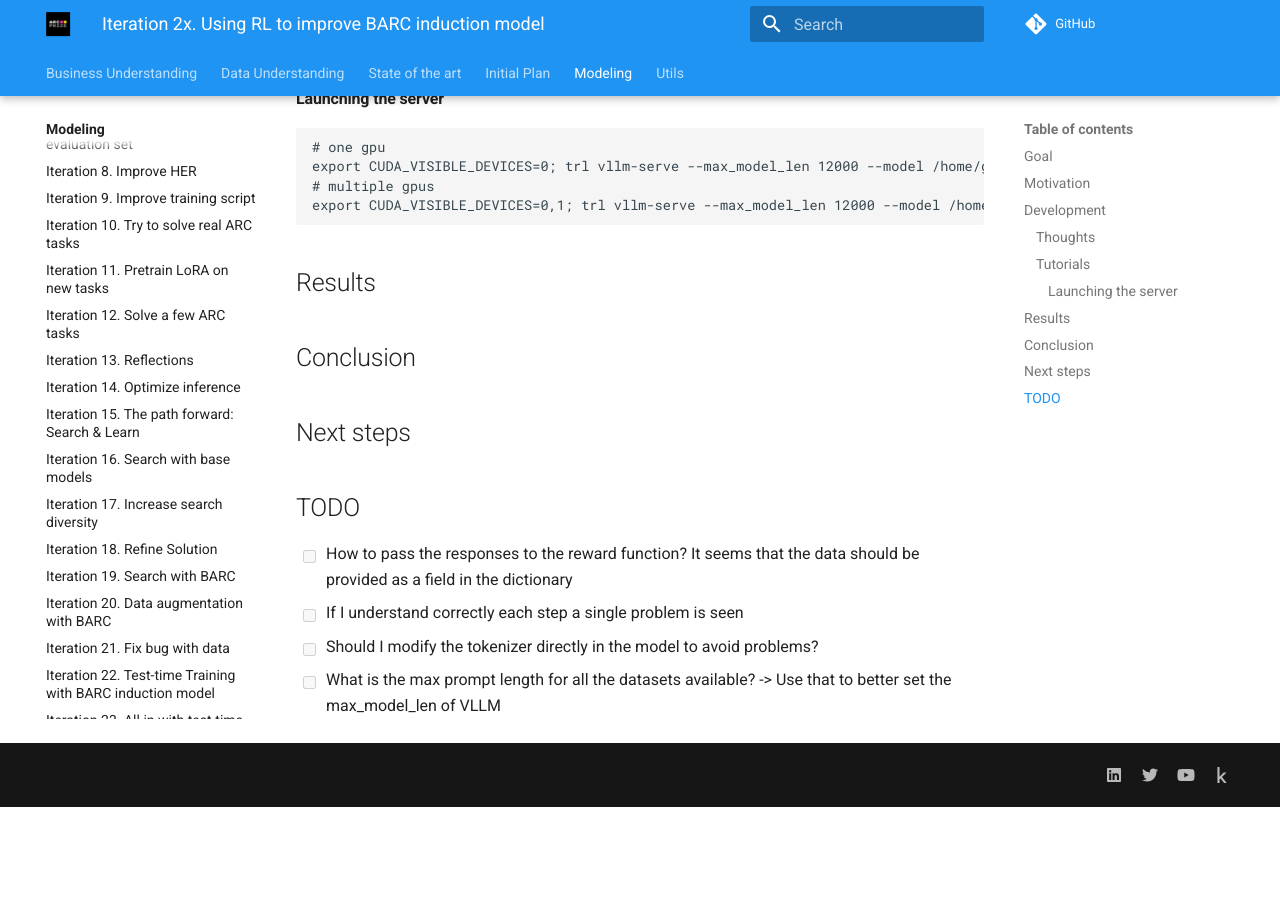
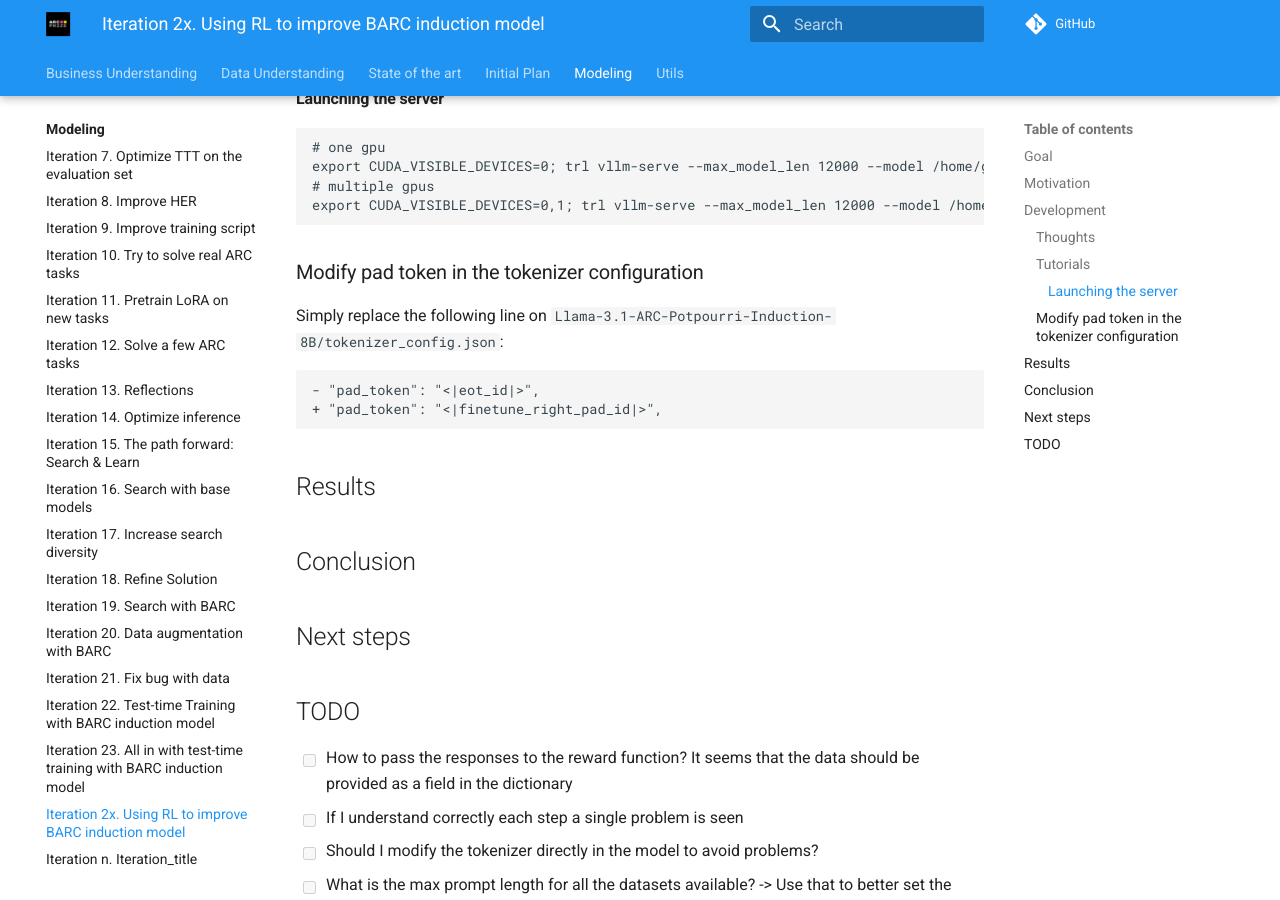
Before and after one commit to ironbar/arc25, an MkDocs documentation site: the page built from docs/modeling/Iteration_24_RL_BARC.md, in a window 1280 px wide and 900 px high, scrolled down 1908 px. Built offline with MkDocs 1.6.1 and Material for MkDocs 9.7.7, drawn with Linux system fonts in a browser that asks for light colours; comment, search, counter and statistics services are not loaded; before the commit the page ends 2715 px from its top, so only the background shows below that.

````diff
--- a/docs/modeling/Iteration_24_RL_BARC.md
+++ b/docs/modeling/Iteration_24_RL_BARC.md
@@ -79,6 +79,15 @@
 export CUDA_VISIBLE_DEVICES=0,1; trl vllm-serve --max_model_len 12000 --model /home/gbarbadillo/models/Llama-3.1-ARC-Potpourri-Induction-8B --data-parallel-size 2
 ```
 
+### Modify pad token in the tokenizer configuration
+
+Simply replace the following line on `Llama-3.1-ARC-Potpourri-Induction-8B/tokenizer_config.json`:
+
+```bash
+- "pad_token": "<|eot_id|>",
++ "pad_token": "<|finetune_right_pad_id|>",
+```
+
 ## Results
 
 ## Conclusion
````
Also changed, not shown: 1 other file.
